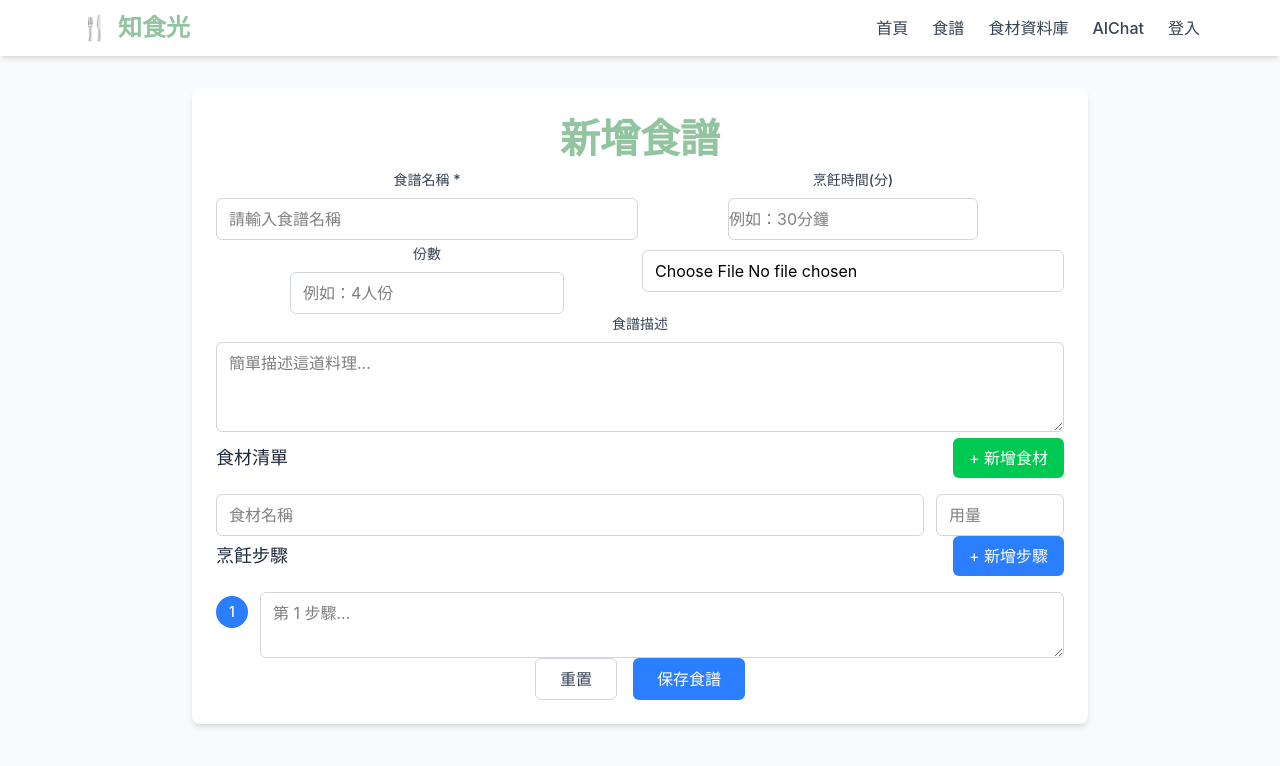
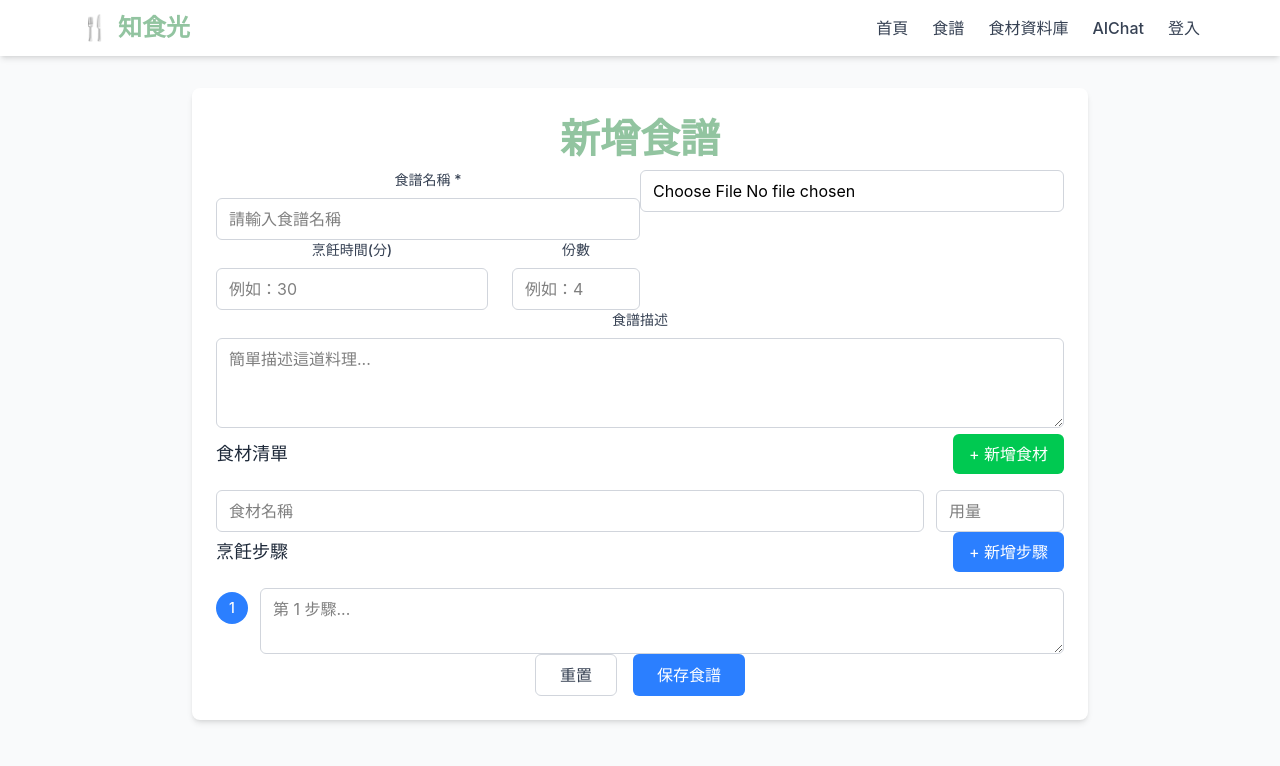
Before and after one commit to Sharon-Fu03/TimeToTasteProject, a React (Vite) app in the folder time_to_taste/: page /add-recipe in a window 1280 px wide. Shown: the top 766 px of the page. Built offline with nearby package versions, Linux system fonts and the light colour scheme.

Commit message:
可以上傳照片且可預覽

```diff
--- a/time_to_taste/src/AddRecipe.jsx
+++ b/time_to_taste/src/AddRecipe.jsx
@@ -131,7 +131,7 @@ function Recipe() {
 
           <form onSubmit={handleSubmit} className="">
             {/* 食譜基本資訊 */}
-            <div className="grid grid-cols-1 md:grid-cols-2 gap-1">
+            <div className="grid grid-cols-1 md:grid-cols-2 ">
               <div className="">
                 <label className="block text-sm  font-medium text-gray-700 mb-2">
                   食譜名稱 *
@@ -146,7 +146,18 @@ function Recipe() {
                 />
               </div>
 
-              <div  className = "md:grid-cols-1">
+              <div  className = "">
+
+                <input
+                   type="file"
+                   onChange={(e) => uploadImage(e.target.files[0])}
+                   className="w-full px-3 py-2 border border-gray-300 rounded-md focus:outline-none focus:ring-2 focus:ring-blue-500 focus:border-blue-500"
+                 />
+                  {coverImage && <img src={coverImage} alt="cover" className="w-32 h-32 object-cover" />}
+
+              </div>
+              <div className="flex flex-col md:flex-row md:items-end md:gap-6">
+                <div className="flex-1">
                   <label className="block text-sm font-medium text-gray-700 mb-2">
                     烹飪時間(分)
                   </label>
@@ -154,12 +165,12 @@ function Recipe() {
                     type="number"
                     value={cookingTime}
                     onChange={(e) => setCookingTime(e.target.value)}
-                  className=" py-2 border border-gray-300 rounded-md focus:outline-none focus:ring-2 focus:ring-blue-500 focus:border-blue-500"
-                  placeholder="例如：30分鐘"
+                    className="w-full px-3 py-2 border border-gray-300 rounded-md focus:outline-none focus:ring-2 focus:ring-blue-500 focus:border-blue-500"
+                    placeholder="例如：30"
                   />
                 </div>
 
-              <div>
+                <div className="w-40 md:w-32">
                   <label className="block text-sm font-medium text-gray-700 mb-2">
                     份數
                   </label>
@@ -167,25 +178,12 @@ function Recipe() {
                     type="number"
                     value={servings}
                     onChange={(e) => setServings(e.target.value)}
-                  className="px-3 py-2 border border-gray-300 rounded-md focus:outline-none focus:ring-2 focus:ring-blue-500 focus:border-blue-500"
-                  placeholder="例如：4人份"
+                    className="w-full px-3 py-2 border border-gray-300 rounded-md focus:outline-none focus:ring-2 focus:ring-blue-500 focus:border-blue-500"
+                    placeholder="例如：4"
                   />
                 </div>
-                <div className="flex items-center justify-between mb-4">
-                <input
-                  type="file"
-                  onChange={(e) => uploadImage(e.target.files[0])}
-                  className="w-full px-3 py-2 border border-gray-300 rounded-md focus:outline-none focus:ring-2 focus:ring-blue-500 focus:border-blue-500"
-                />
-                <img src= {coverImage} />
-                {/* <button
-                  type="button"
-                  onClick={uploadImage}
-                  className="px-4 py-2 bg-blue-500 text-white rounded-md hover:bg-blue-600 transition-colors"
-                >
-                  + 新增封面照片
-                </button> */}
               </div>
+
             </div>
 
             {/* 食譜描述 */}
```
Lines whose indentation alone changed are shown as unchanged.
